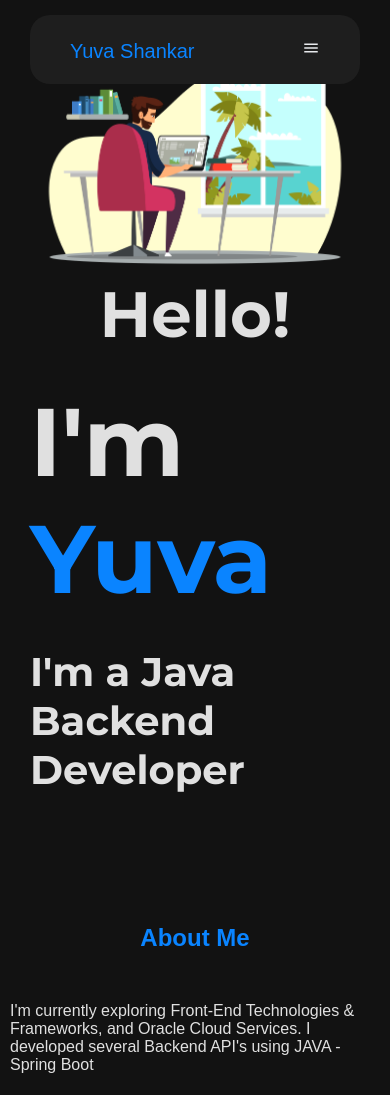
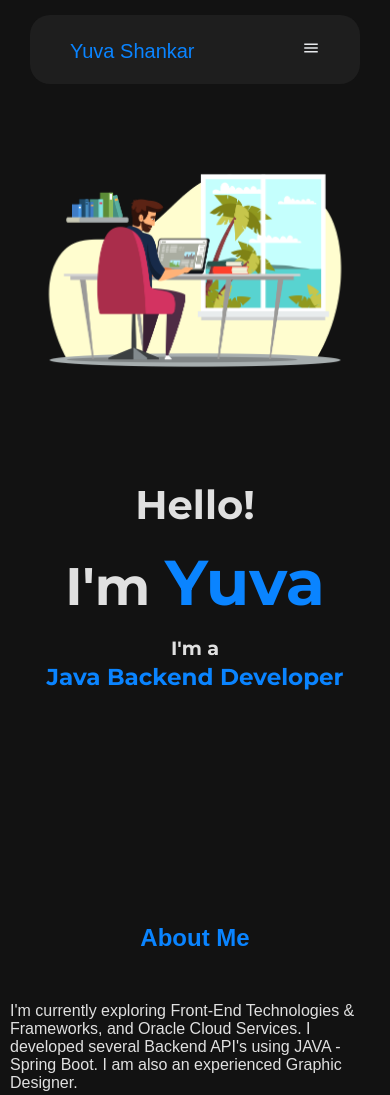
Before and after one commit to yuva0606/portfolio, a plain HTML site: page portfolio.html in a window 390 px wide. Shown: the top 1095 px of the page. Drawn offline with Linux system fonts and the light colour scheme.

Commit message:
some more changes

```diff
--- a/portfolio.css
+++ b/portfolio.css
@@ -66,7 +66,7 @@ body {
 #hero {
   width: 100%;
   height: 100vh;
-  padding: 50px 100px 0px 100px;
+  padding: 50px 70px 0px 70px;
 }
 
 .hero-block {
@@ -89,22 +89,31 @@ body {
 
 #hero-desc {
     font-family: "Montserrat", serif;
+    display: flex;
+    flex-direction: column;
+    gap: 10px;
 }
 
 #hero-hello{
-    font-size: 4em;
+    font-size: 3em;
 }
 
 #hero-name{
-    font-size: 6em;
+    font-size: 3.5em;
 }
 
 #hero-name span{
     color: #0a84ff;
+    font-size: 1.2em;
 }
 
 #hero-role{
-    font-size: 2.5em;
+    font-size: 2em;
+}
+
+#hero-role span{
+    color: #0a84ff;
+    font-size: 1.2em;
 }
 
 .section-container {
@@ -309,9 +318,9 @@ body {
 
   #hero-desc {
     display: flex;
-    gap: 30px;
+    gap: 15px;
     flex-direction: column;
-    justify-content: space-between;
+    justify-content: space-around;
     align-items: center;
   }
 }
@@ -348,6 +357,16 @@ body {
   .section-container {
     padding: 50px 20px;
   }
+
+  #hero-role{
+    text-align: center;
+  }
+
+  #hero-role span{
+    display: block;
+    padding-top: 3px;
+  }
+
 }
 
 @media (max-width: 480px) {
@@ -367,4 +386,16 @@ body {
   .contact-form {
     width: 70vw;
   }
+
+  #hero-hello{
+    font-size: 2.5em;
+  }
+
+  #hero-name{
+    font-size: 3.3em;
+  }
+
+  #hero-role{
+    font-size: 1.2em;
+  }
 }
--- a/portfolio.html
+++ b/portfolio.html
@@ -58,7 +58,7 @@
           <div id="hero-desc">
             <h1 id="hero-hello">Hello!</h1>
             <h1 id="hero-name">I'm <span>Yuva</span></h1>
-            <h2 id="hero-role">I'm a Java Backend Developer</h1>
+            <h2 id="hero-role">I'm a <span>Java Backend Developer</span></h1>
           </div>
         </div>
       </section>
@@ -68,7 +68,7 @@
           <p>
             I'm currently exploring Front-End Technologies & Frameworks, and
             Oracle Cloud Services. I developed several Backend API's using JAVA
-            - Spring Boot
+            - Spring Boot. I am also an experienced Graphic Designer.
           </p>
       </section>
       <div id="skills-div" class="nav-section"></div>
```
